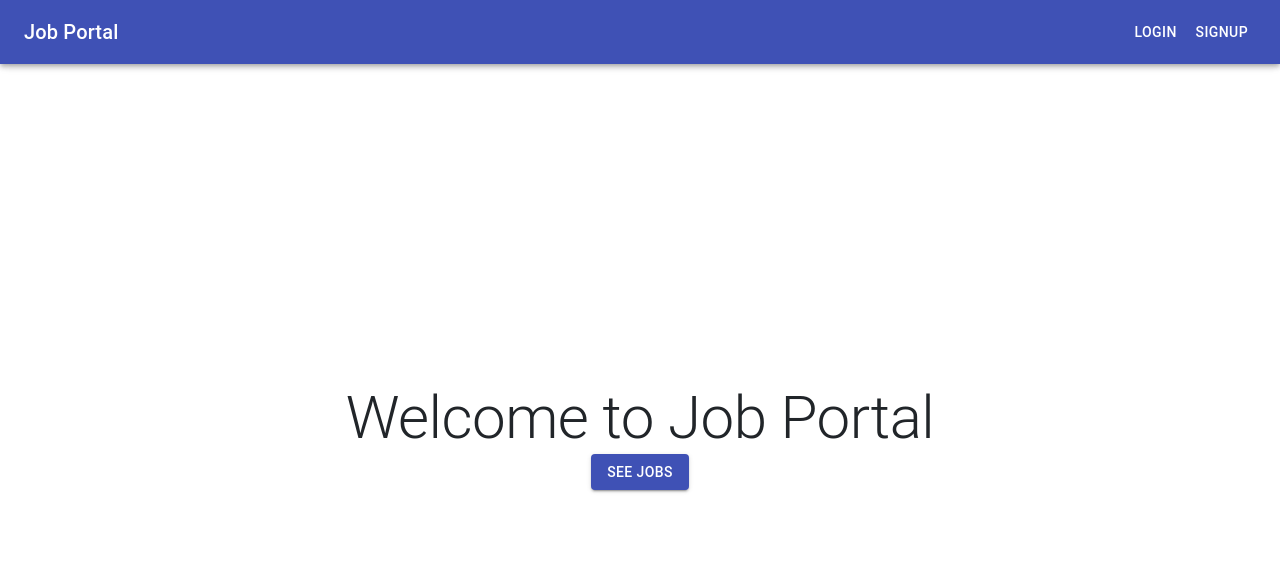
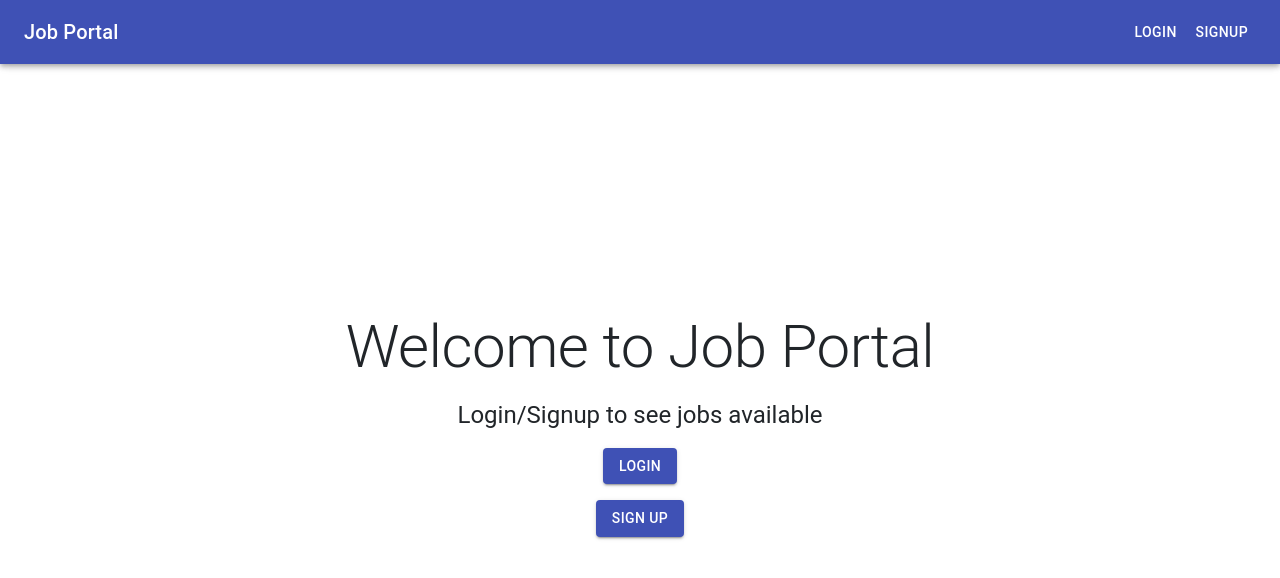
Before and after one commit to ptech12/onlinejobportal, a React (Create React App) app in the folder frontend/: page / in a window 1280 px wide. Shown: the top 578 px of the page. Built offline with nearby package versions, Linux system fonts and the light colour scheme.

Commit message:
update button layout

```diff
--- a/frontend/src/component/Welcome.js
+++ b/frontend/src/component/Welcome.js
@@ -1,26 +1,64 @@
 import { Grid, Typography, Button } from "@material-ui/core";
+import isAuth, { userType } from "../lib/isAuth";
+
 const Welcome = (props) => {
+  if(isAuth()){
+    if(userType() === "recruiter")
+    {
       return (
-    // <Home />
         <Grid
         container
         item
         direction="column"
         alignItems="center"
         justify="center"
-      style={{ padding: "30px", minHeight: "93vh" }}
-    >
+        style={{ padding: "30px", minHeight: "93vh" }}>
         <Grid item>
           <Typography variant="h2">Welcome to Job Portal</Typography>
-
         </Grid>
-
-
-      <Button variant="contained" color="primary" href="/home">See Jobs</Button>
-
-      {/* <button>See Jobs</button> */}
+        <Button variant="contained" color="primary" href="/home">Add Jobs</Button>
         </Grid>
       );
+    }else{
+       return (
+        <Grid container
+        item
+        direction="column"
+        alignItems="center"
+        justify="center"
+        style={{ padding: "30px", minHeight: "93vh" }}>
+          <Grid item>
+            <Typography variant="h2">Welcome to Job Portal</Typography>
+          </Grid>
+          <Button variant="contained" color="primary" href="/home">See Jobs</Button>
+          </Grid>
+       );
+
+    }
+  }else{
+    return (
+      <>
+      <Grid container
+        direction="column"
+        justifyContent="center"
+        alignItems="center" spacing={2} >
+        <Grid item xs={8}>
+          <Typography variant="h2">Welcome to Job Portal</Typography>
+        </Grid>
+        <Grid item xs={8}>
+        <Typography variant="h5">Login/Signup to see jobs available</Typography>
+        </Grid>
+        <Grid item xs={4}>
+            <Button variant="contained" color="primary" href="/login">Login</Button>
+          </Grid>
+          <Grid item xs={4}>
+            <Button variant="contained" color="primary" href="/signup">Sign up</Button>
+          </Grid>
+      </Grid>
+        </>
+    );
+  }
+
 };
 
 export const ErrorPage = (props) => {
```
Lines whose indentation alone changed are shown as unchanged.
